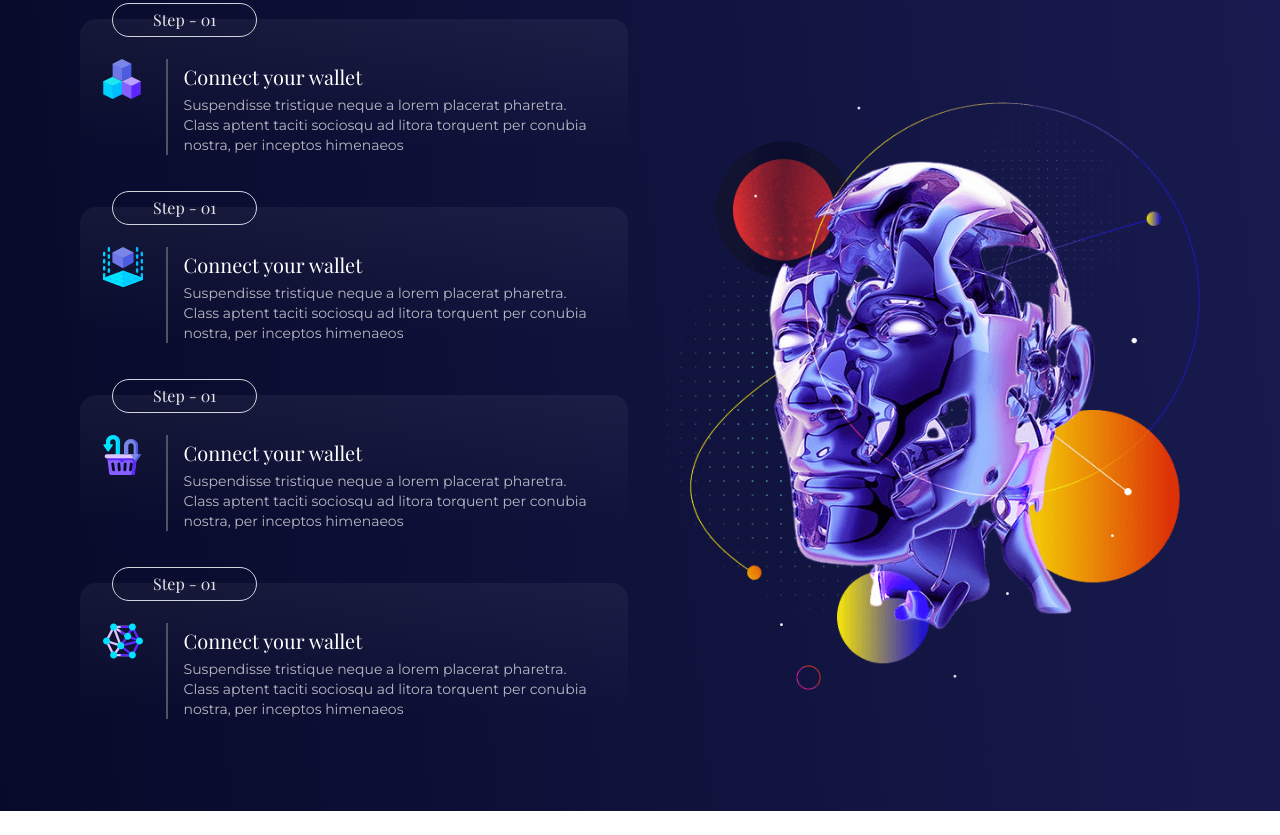
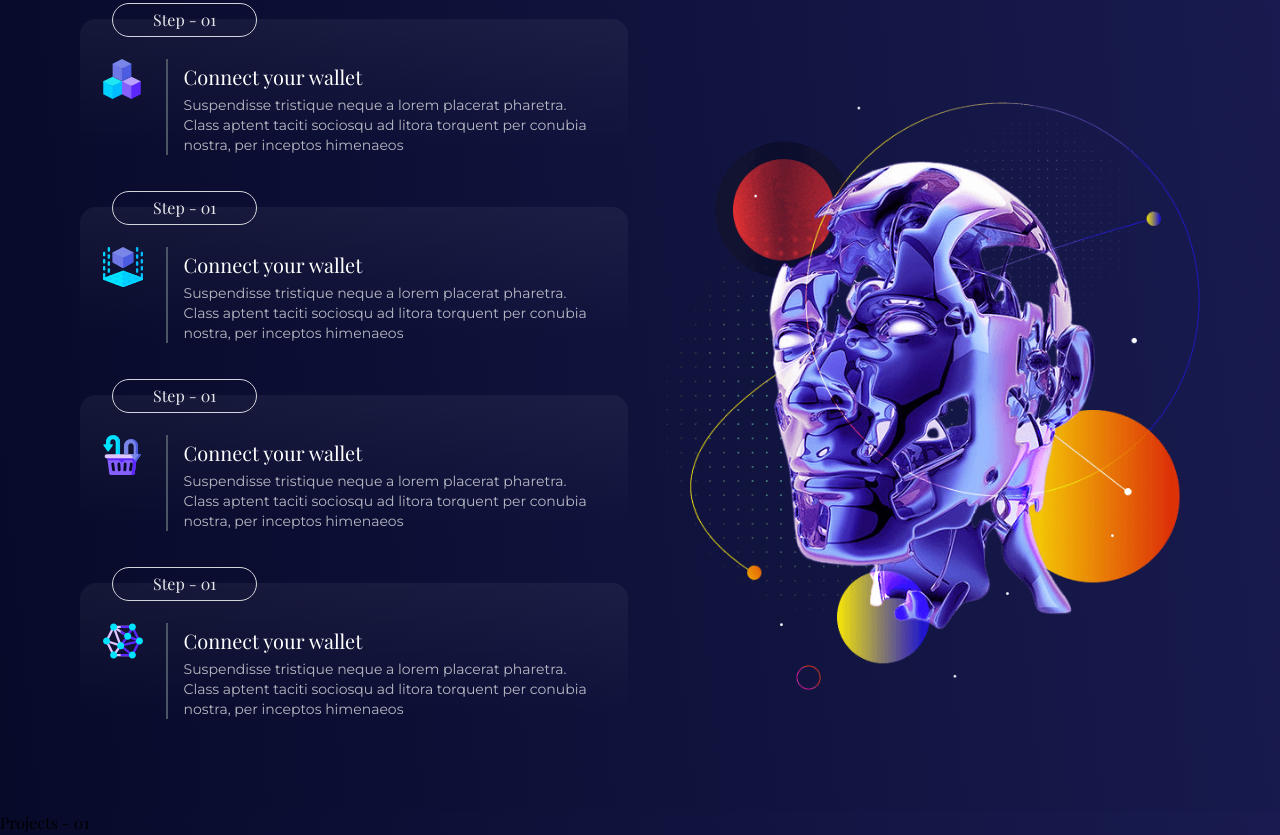
Before and after one commit to Npkrathour/kishan, a website: page index.html in a window 1280 px wide. Shown: the part 2554-3389 px from the top of the page. Before the commit the page ends 3365 px from the top, so only its background shows below. Drawn offline with nearby package versions, Linux system fonts and the light colour scheme; no server answers; a web font is replaced by a local one.

Commit message:
add new section

```diff
--- a/index.html
+++ b/index.html
@@ -323,6 +323,17 @@
             </div>
         </div>
     </section>
+    <!-- ==========Projects============= -->
+    <section class="resume">
+        <div class="container w-[1440px] mx-auto">
+            <div class="grid grid-cols-2 justify-center items-center">
+                <div class="">
+                    <h2>Projects - 01</h2>
+                    <p></p>
+                </div>
+            </div>
+        </div>
+    </section>
 </body>
 
 <script src="https://cdnjs.cloudflare.com/ajax/libs/iconify/2.0.0/iconify.min.js"></script>
```
